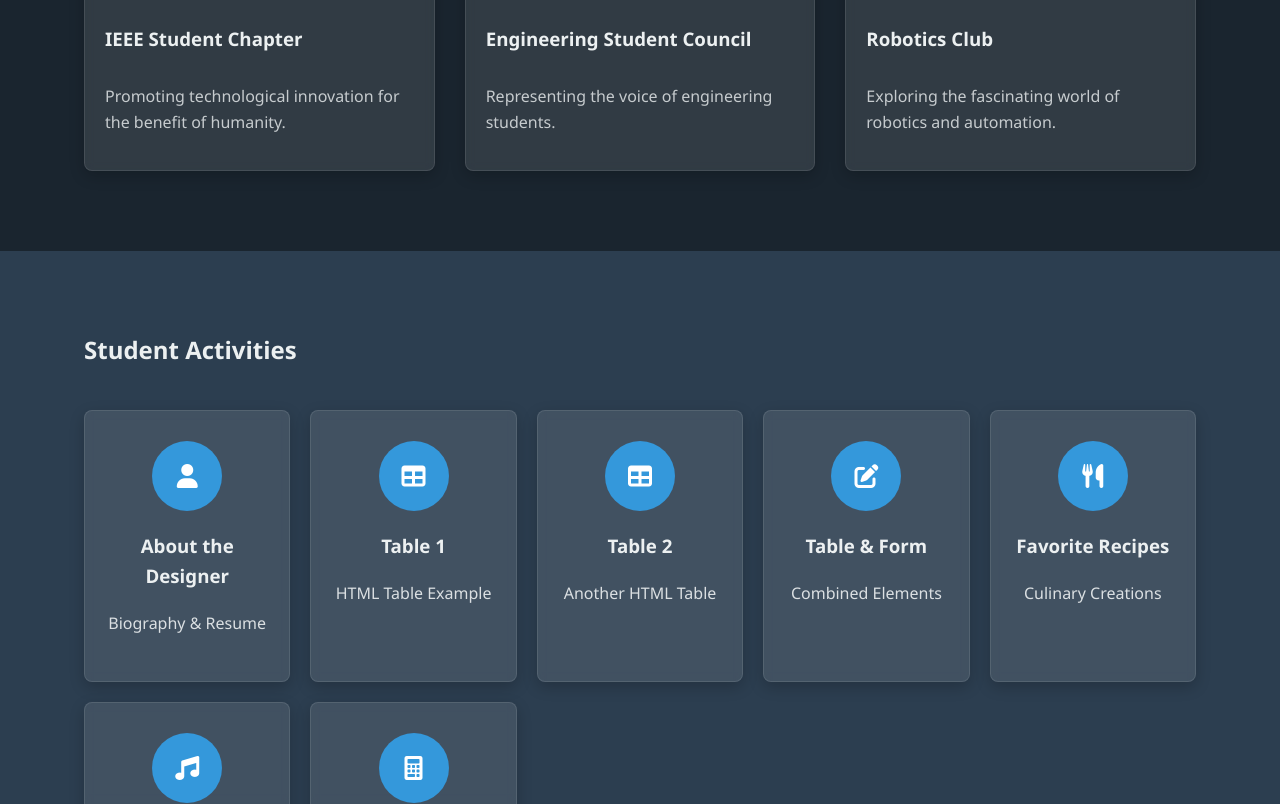
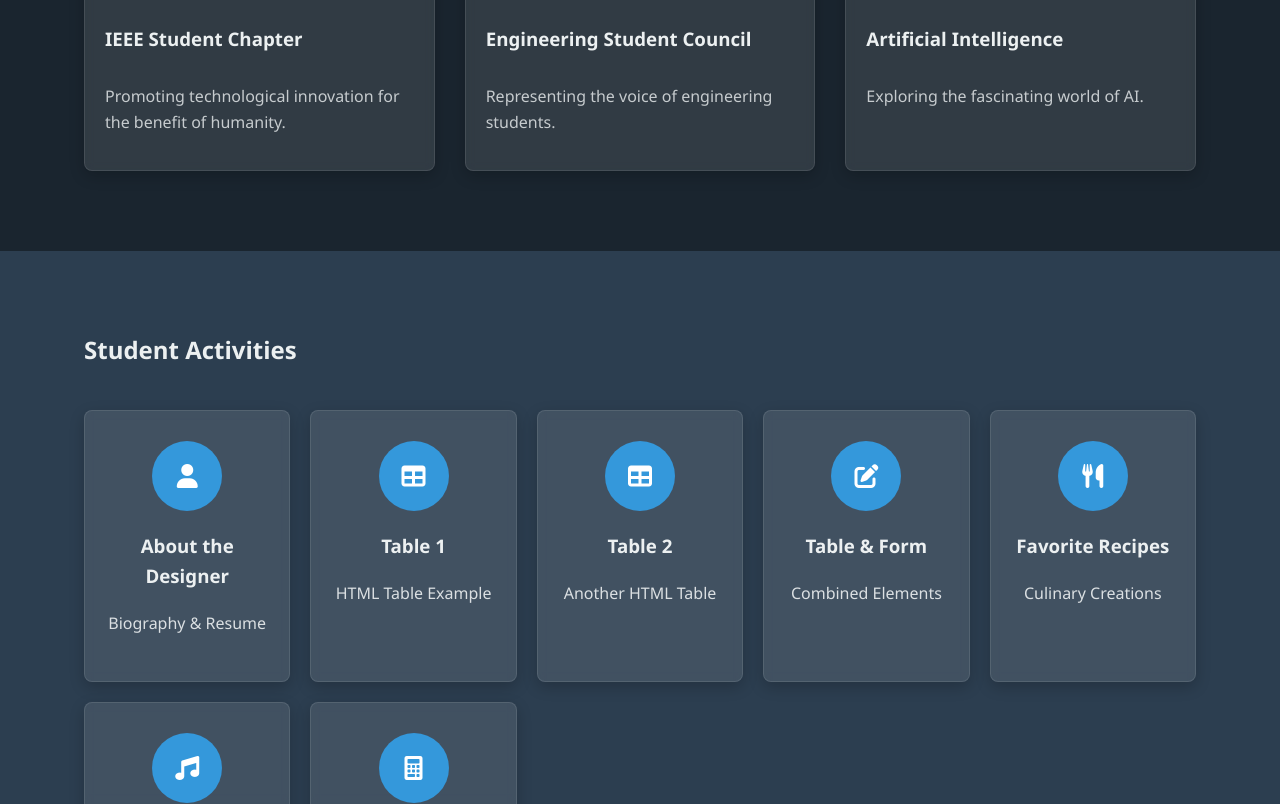
Before and after one commit to Ninjaz09/LindenWebDevFinals, a plain HTML site: page index.html in a window 1280 px wide. Shown: the part 2751-3555 px from the top of the page. Drawn offline with Linux system fonts and the light colour scheme.

Commit message:
Update index.html
Signed-off-by: Ninjaz09 <143507210+Ninjaz09@users.noreply.github.com>

```diff
--- a/index.html
+++ b/index.html
@@ -104,8 +104,8 @@
                 </div>
                 <div class="org-card">
                     <img src="https://images.unsplash.com/photo-1467232004584-a241de8bcf5d?ixlib=rb-1.2.1&auto=format&fit=crop&w=1350&q=80" alt="Robotics Club">
-                    <h3>Robotics Club</h3>
-                    <p>Exploring the fascinating world of robotics and automation.</p>
+                    <h3>Artificial Intelligence</h3>
+                    <p>Exploring the fascinating world of AI.</p>
                 </div>
             </div>
         </div>
```
